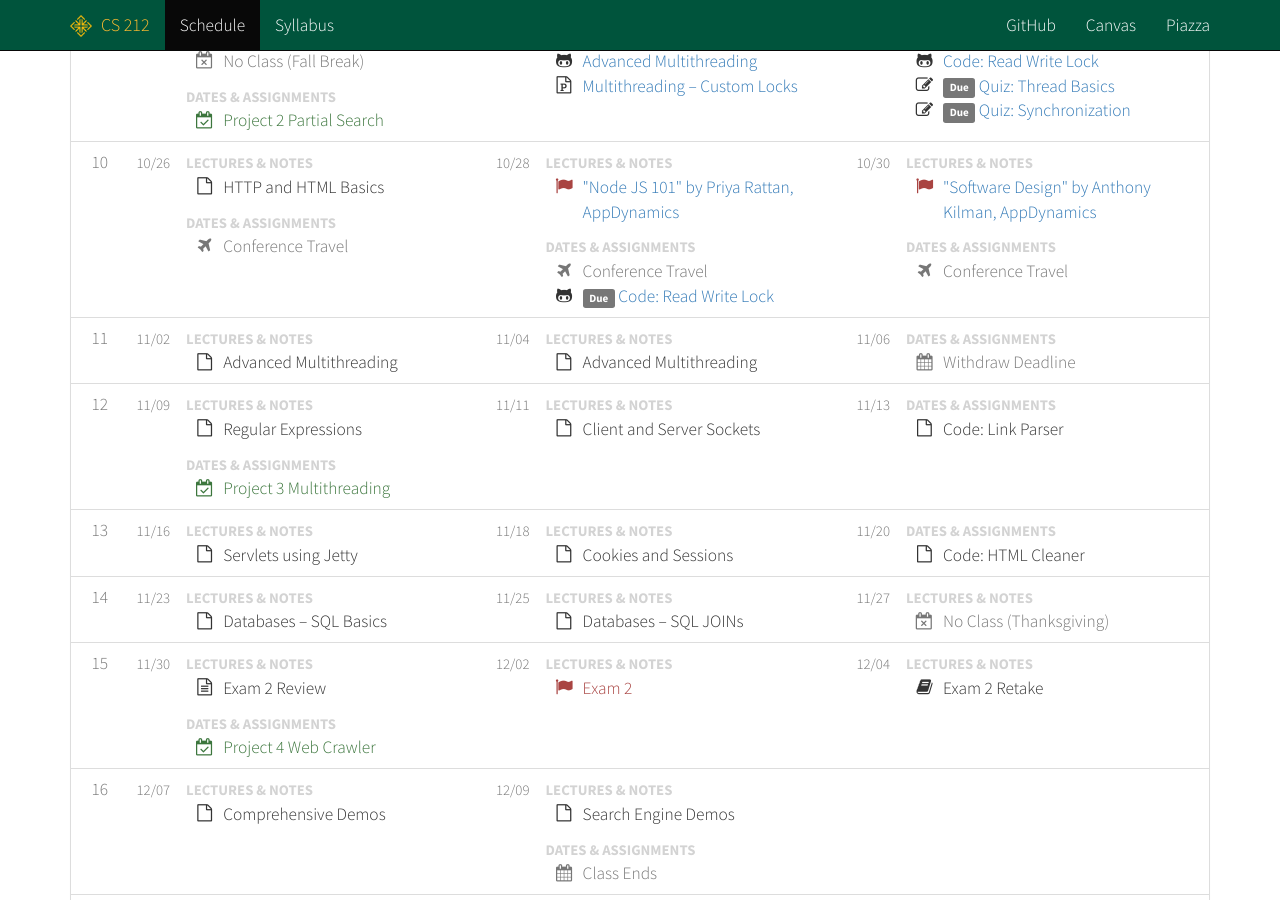
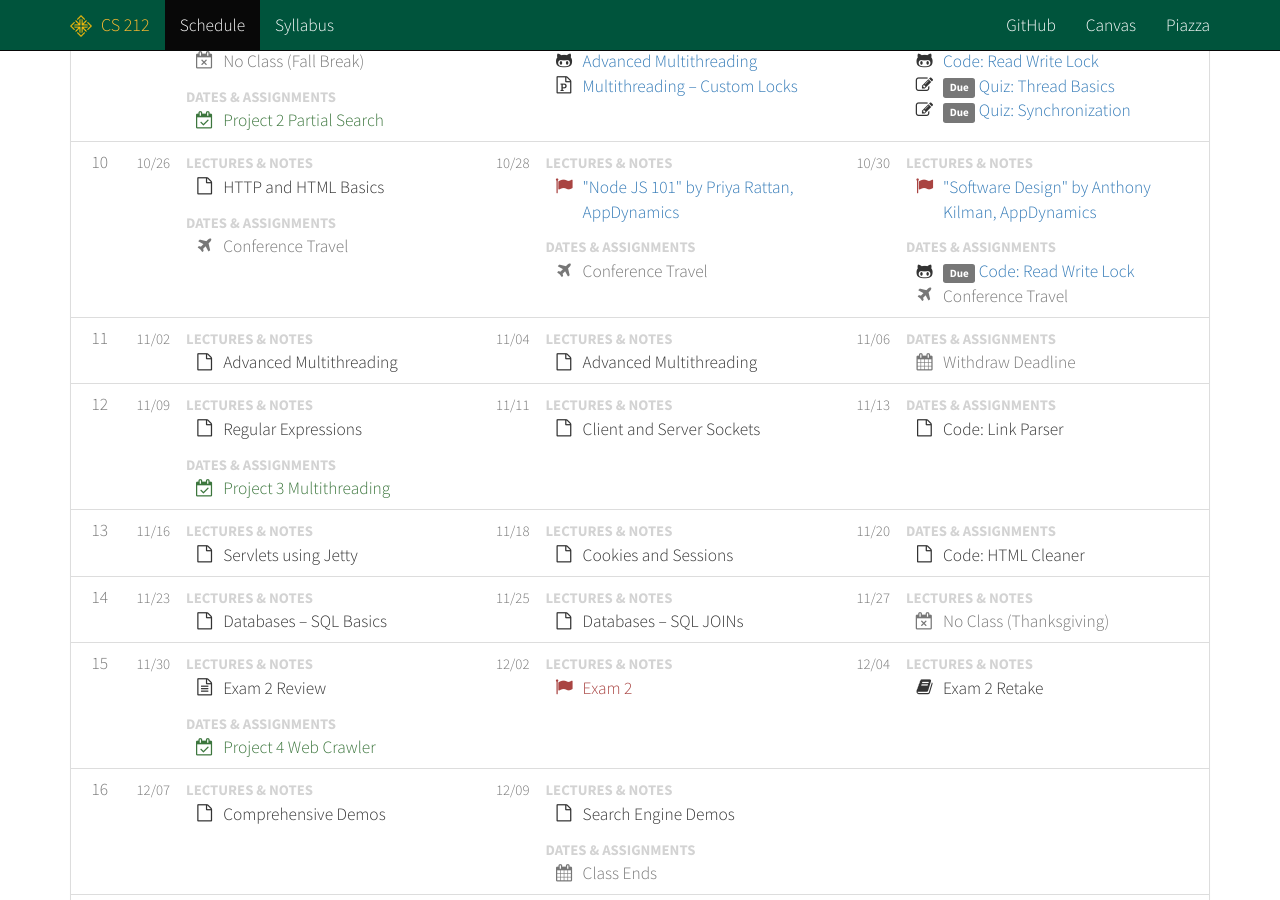
Before and after one commit to cs212/fall2015, a Jekyll site: the page built from schedule.html, in a window 1280 px wide and 900 px high, scrolled down 1725 px. Built offline with Jekyll 4.4.1, drawn with Linux system fonts in a browser that asks for light colours; Markdown is read by kramdown in place of the engine named in the settings; some of the changed lines change nothing that is shown.

Commit message:
Fixed deadline.

```diff
--- a/_data/schedule.yml
+++ b/_data/schedule.yml
@@ -418,10 +418,6 @@
         - name : 'Conference Travel'
           icon : 'fa-plane'
           type : 'text-muted'
-        - name : 'Code: Read Write Lock'
-          icon : 'fa-github-alt'
-          link : 'https://github.com/cs212/homework/tree/fall2015/ReadWriteLock'
-          note : 'Due'
 
     - class : 2015-10-30 # Fri
       notes :
@@ -430,6 +426,10 @@
           link : 'https://blog.appdynamics.com/author/anthony-kilman/'
           type : 'text-danger'
       other :
+        - name : 'Code: Read Write Lock'
+          icon : 'fa-github-alt'
+          link : 'https://github.com/cs212/homework/tree/fall2015/ReadWriteLock'
+          note : 'Due'
         - name : 'Conference Travel'
           icon : 'fa-plane'
           type : 'text-muted'
```
